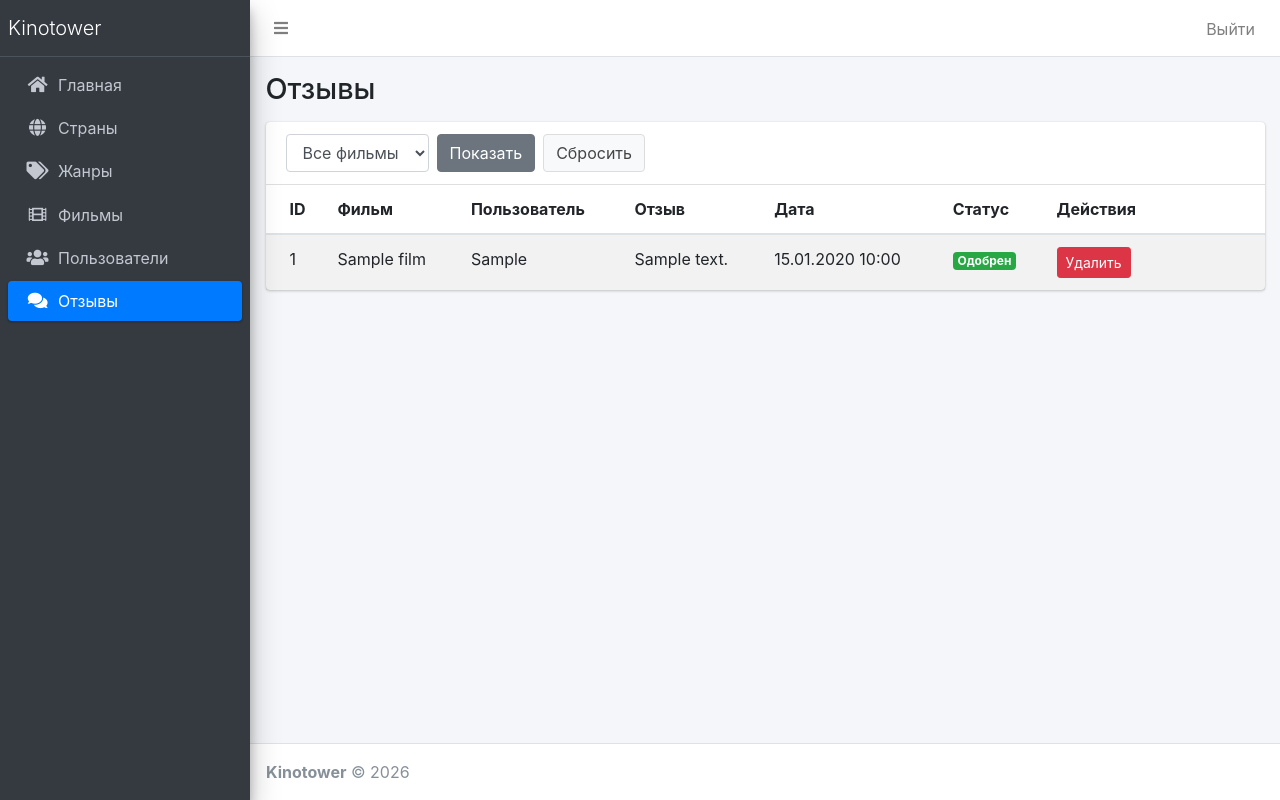
After one commit to damirali20091029-droid/kinotower, a Laravel app: page /admin/reviews in a window 1280 px wide. The commit adds this page. Run offline with Laravel 12, Linux system fonts and the light colour scheme; a user stored in the database is signed in; data comes from the database, SQL or seed files in the repository; tables that the repository leaves empty hold one stand-in row (values such as "Sample post"); some libraries are stand-ins or nearby versions.

Commit message:
Отзывы: список, одобрение, удаление

```diff
--- /dev/null
+++ b/app/Http/Controllers/Admin/ReviewFilmController.php
@@ -0,0 +1,41 @@
+<?php
+
+namespace App\Http\Controllers\Admin;
+
+use App\Http\Controllers\Controller;
+use App\Models\Film;
+use App\Models\Review;
+use Illuminate\Http\Request;
+
+class ReviewFilmController extends Controller
+{
+    public function index(Request $request)
+    {
+        $reviews = Review::with([
+                'film' => fn ($q) => $q->withTrashed(),
+                'user' => fn ($q) => $q->withTrashed(),
+            ])
+            ->when($request->filled('film_id'), fn ($q) => $q->where('film_id', $request->film_id))
+            ->orderByDesc('id')
+            ->paginate(10)
+            ->withQueryString();
+
+        $films = Film::orderBy('name')->get();
+
+        return view('admin.reviews.index', compact('reviews', 'films'));
+    }
+
+    public function approved(Review $review)
+    {
+        $review->update(['is_approved' => 1]);
+
+        return back()->with('success', 'Отзыв одобрен');
+    }
+
+    public function destroy(Review $review)
+    {
+        $review->delete();
+
+        return back()->with('success', 'Отзыв удалён');
+    }
+}
--- a/resources/views/admin/layouts/app.blade.php
+++ b/resources/views/admin/layouts/app.blade.php
@@ -67,6 +67,13 @@
                             <p>Пользователи</p>
                         </a>
                     </li>
+                    <li class="nav-item">
+                        <a href="{{ route('admin.reviews.index') }}"
+                           class="nav-link {{ request()->routeIs('admin.reviews.*') ? 'active' : '' }}">
+                            <i class="nav-icon fas fa-comments"></i>
+                            <p>Отзывы</p>
+                        </a>
+                    </li>
                 </ul>
             </nav>
         </div>
@@ -95,6 +102,6 @@
 
 <script src="https://code.jquery.com/jquery-3.6.0.min.js"></script>
 <script src="https://cdn.jsdelivr.net/npm/bootstrap@4.6.2/dist/js/bootstrap.bundle.min.js"></script>
-<script src="https://cdn.jsdelivr.net/npm/adminlte@3.2/dist/js/adminlte.min.js"></script>
+<script src="https://cdn.jsdelivr.net/npm/admin-lte@3.2/dist/js/adminlte.min.js"></script>
 </body>
 </html>
--- /dev/null
+++ b/resources/views/admin/reviews/index.blade.php
@@ -0,0 +1,77 @@
+@extends('admin.layouts.app')
+
+@section('title', 'Отзывы')
+
+@section('content')
+    <div class="card">
+        <div class="card-header">
+            <form method="GET" action="{{ route('admin.reviews.index') }}" class="form-inline">
+                <select name="film_id" class="form-control mr-2">
+                    <option value="">Все фильмы</option>
+                    @foreach ($films as $film)
+                        <option value="{{ $film->id }}" @selected(request('film_id') == $film->id)>
+                            {{ $film->name }}
+                        </option>
+                    @endforeach
+                </select>
+                <button type="submit" class="btn btn-secondary mr-2">Показать</button>
+                <a href="{{ route('admin.reviews.index') }}" class="btn btn-default">Сбросить</a>
+            </form>
+        </div>
+
+        <div class="card-body table-responsive p-0">
+            <table class="table table-striped">
+                <thead>
+                    <tr>
+                        <th style="width: 60px">ID</th>
+                        <th>Фильм</th>
+                        <th>Пользователь</th>
+                        <th>Отзыв</th>
+                        <th>Дата</th>
+                        <th>Статус</th>
+                        <th style="width: 220px">Действия</th>
+                    </tr>
+                </thead>
+                <tbody>
+                    @forelse ($reviews as $review)
+                        <tr>
+                            <td>{{ $review->id }}</td>
+                            <td>{{ $review->film->name ?? '—' }}</td>
+                            <td>{{ $review->user->fio ?? '—' }}</td>
+                            <td>{{ \Illuminate\Support\Str::limit($review->message, 80) }}</td>
+                            <td>{{ $review->created_at->format('d.m.Y H:i') }}</td>
+                            <td>
+                                @if ($review->is_approved)
+                                    <span class="badge badge-success">Одобрен</span>
+                                @else
+                                    <span class="badge badge-warning">На модерации</span>
+                                @endif
+                            </td>
+                            <td>
+                                @unless ($review->is_approved)
+                                    <form action="{{ route('admin.reviews.approved', $review) }}" method="POST" class="d-inline">
+                                        @csrf
+                                        @method('PATCH')
+                                        <button type="submit" class="btn btn-sm btn-success">Одобрить</button>
+                                    </form>
+                                @endunless
+                                <form action="{{ route('admin.reviews.destroy', $review) }}" method="POST"
+                                      class="d-inline" onsubmit="return confirm('Удалить отзыв?')">
+                                    @csrf
+                                    @method('DELETE')
+                                    <button type="submit" class="btn btn-sm btn-danger">Удалить</button>
+                                </form>
+                            </td>
+                        </tr>
+                    @empty
+                        <tr><td colspan="7" class="text-center">Отзывов не найдено</td></tr>
+                    @endforelse
+                </tbody>
+            </table>
+        </div>
+
+        @if ($reviews->hasPages())
+            <div class="card-footer">{{ $reviews->links('pagination::bootstrap-4') }}</div>
+        @endif
+    </div>
+@endsection
--- a/routes/admin.php
+++ b/routes/admin.php
@@ -7,6 +7,7 @@ use Illuminate\Support\Facades\Route;
 use App\Http\Controllers\Admin\FilmController;
 use App\Http\Controllers\Admin\CategoryFilmController;
 use App\Http\Controllers\Admin\UserController;
+use App\Http\Controllers\Admin\ReviewFilmController;
 
 Route::middleware('guest:admin')->group(function () {
     Route::get('/login', [AuthController::class, 'index'])->name('admin.login');
@@ -27,4 +28,7 @@ Route::middleware('auth:admin')->name('admin.')->group(function () {
     Route::get('users', [UserController::class, 'index'])->name('users.index');
 Route::delete('users/{user}', [UserController::class, 'destroy'])->name('users.destroy');
 Route::patch('users/{user}/restore', [UserController::class, 'restore'])->name('users.restore')->withTrashed();
+Route::get('reviews', [ReviewFilmController::class, 'index'])->name('reviews.index');
+Route::patch('reviews/{review}/approved', [ReviewFilmController::class, 'approved'])->name('reviews.approved');
+Route::delete('reviews/{review}', [ReviewFilmController::class, 'destroy'])->name('reviews.destroy');
 });
```
